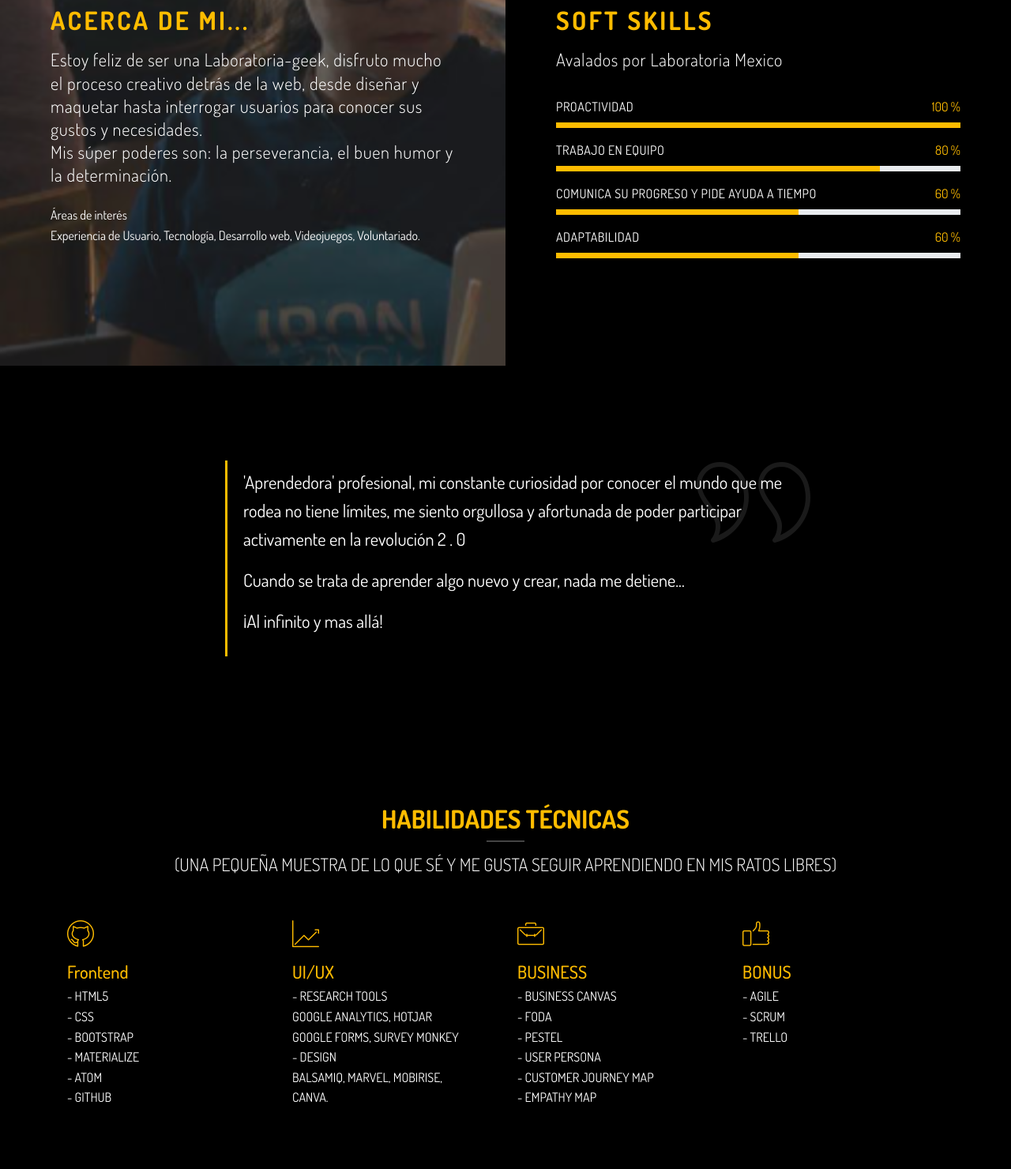
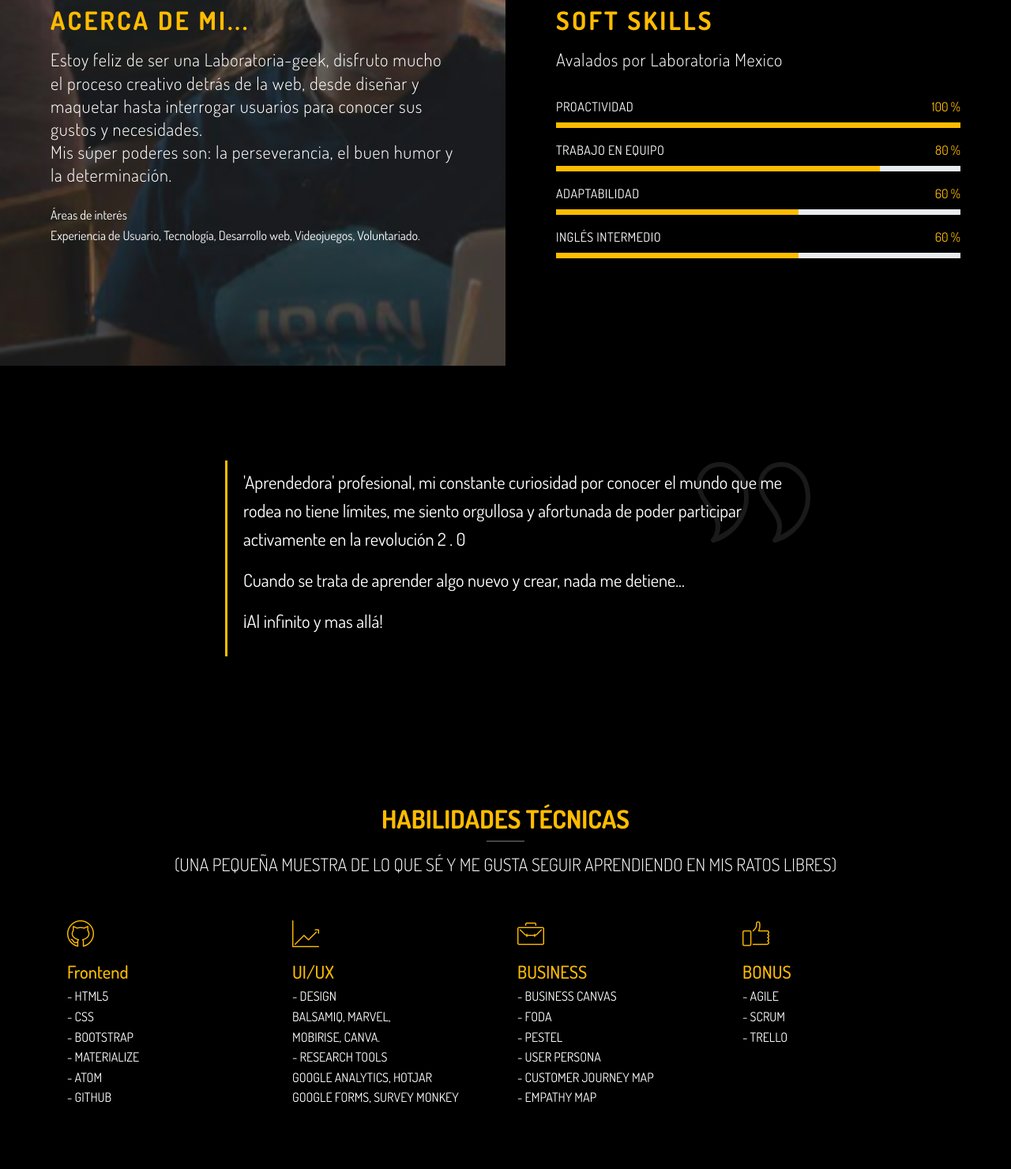
Before and after one commit to TaniaNaOH/portfolio, a plain HTML site: page index.html in a window 1280 px wide. Shown: the part 913-2393 px from the top of the page at 79% size. Drawn offline with nearby package versions, Linux system fonts and the light colour scheme; files whose address does not match are found by name.

Commit message:
Correcciones a Skills y skills tecnicos

```diff
--- a/index.html
+++ b/index.html
@@ -1,7 +1,7 @@
 <!DOCTYPE html>
 <html >
 <head>
-  <!-- Site made with Mobirise Website Builder v4.7.2, https://mobirise.com -->
+
   <meta charset="UTF-8">
   <meta http-equiv="X-UA-Compatible" content="IE=edge">
   <meta name="generator" content="Mobirise v4.7.2, mobirise.com">
@@ -44,8 +44,6 @@
 </head>
 <body>
   <section class="menu cid-qRvZ4aXPiS" once="menu" id="menu1-2">
-
-
 
     <nav class="navbar navbar-dropdown navbar-fixed-top navbar-expand-lg">
         <div class="navbar-brand">
@@ -171,7 +169,7 @@
                         <div class="progress3 pb-3">
                             <div class="title-wrap">
                                 <div class="progressbar-title mbr-fonts-style display-7">
-                                    <p>COMUNICA SU PROGRESO Y PIDE AYUDA A TIEMPO &nbsp; &nbsp; &nbsp; &nbsp; &nbsp; &nbsp; &nbsp; &nbsp; &nbsp; &nbsp; &nbsp; &nbsp; &nbsp; &nbsp; &nbsp; &nbsp; &nbsp; &nbsp;&nbsp;</p>
+                                    <p>ADAPTABILIDAD</p>
                                 </div>
                                 <div class="progress_value mbr-fonts-style display-7">
                                     <div class="progressbar-number"></div>
@@ -186,7 +184,7 @@
                         <div class="progress4 pb-3">
                             <div class="title-wrap">
                                 <div class="progressbar-title mbr-fonts-style display-7">
-                                    <p>ADAPTABILIDAD</p>
+                                    <p>INGLÉS INTERMEDIO</p>
                                 </div>
                                 <div class="progress_value mbr-fonts-style display-7">
                                     <div class="progressbar-number"></div>
@@ -249,7 +247,7 @@
                 </div>
                 <h4 class="mbr-fonts-style mbr-card-title display-5">UI/UX</h4>
 
-                <p class="mbr-text mbr-fonts-style display-7">- RESEARCH TOOLS<br>GOOGLE ANALYTICS, HOTJAR<br>GOOGLE FORMS, SURVEY MONKEY<br>- DESIGN&nbsp;<br>BALSAMIQ, MARVEL, MOBIRISE, <br>CANVA.<br>&nbsp;</p>
+                <p class="mbr-text mbr-fonts-style display-7">- DESIGN&nbsp;<br>BALSAMIQ, MARVEL, <br> MOBIRISE, CANVA.<br>- RESEARCH TOOLS<br>GOOGLE ANALYTICS, HOTJAR<br>GOOGLE FORMS, SURVEY MONKEY<br>&nbsp;</p>
             </div>
 
             <div class="col-md-6 row-item col-lg-3">
```
